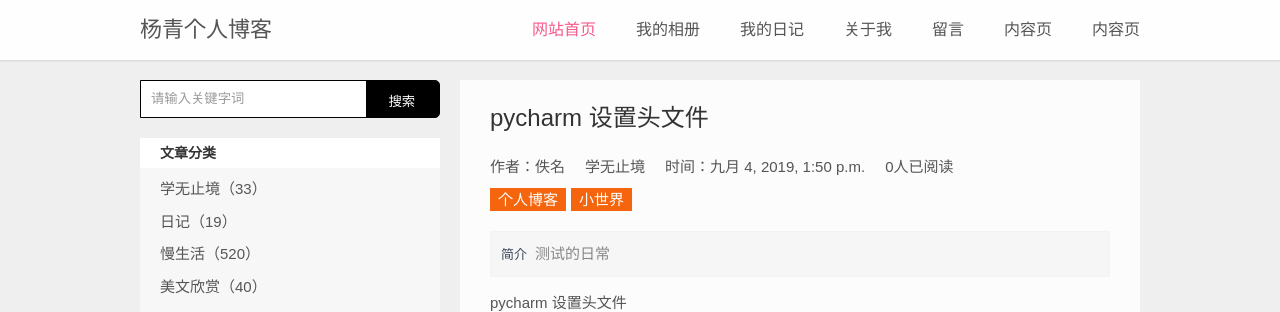
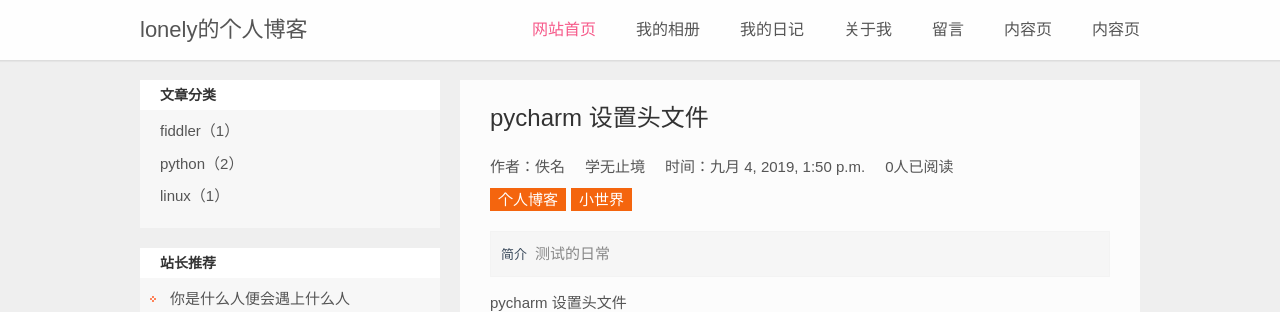
Before and after one commit to woaiya/lonely, a Django app: page /blog/graphic/2 in a window 1280 px wide. Shown: the top 312 px of the page. Run offline with Django 3.2, Linux system fonts and the light colour scheme; data comes from the database, SQL or seed files in the repository; some libraries are stand-ins or nearby versions.

Commit message:
删除部分不需要的功能，完善部分功能

```diff
--- a/myblog/urls.py
+++ b/myblog/urls.py
@@ -9,5 +9,6 @@
 app_name = 'myblog'
 urlpatterns = [
     path('index/', views.index, name='index'),
+    path('mydiary/', views.mydiary, name='mydiary'),
     path('graphic/<graphic_id>', views.graphic, name='graphic'),
 ]
--- a/myblog/views.py
+++ b/myblog/views.py
@@ -2,8 +2,10 @@
 
 # Create your views here.
 
-from myblog.models import GraphicRecordModels
+from myblog.models import GraphicRecordModels, ArticleRecordModels, LearnTypeModels
 from django.core.paginator import Paginator
+
+from django.db.models.aggregates import Count
 
 
 def index(request):
@@ -11,7 +13,19 @@
     博客主页
     """
     graphic_data = Paginator(GraphicRecordModels.objects.filter(graphic_state=1).order_by('graphic_id'), 10)
-    return render(request, 'myblog/index.html', {'posts': graphic_data.page(1)})
+    classify = article_classify()
+    return render(request, 'myblog/index.html', {
+        'posts': graphic_data.page(1),
+        'classify': classify
+    })
+
+
+def mydiary(request):
+    """
+    文章博客主页，我的日记
+    """
+    article_data = Paginator(ArticleRecordModels.objects.filter(article_state=1).order_by('article_id'), 10)
+    return render(request, 'myblog/list.html', {'posts': article_data.page(1)})
 
 
 def graphic(request, graphic_id):
@@ -21,17 +35,35 @@
     graphic_data = GraphicRecordModels.objects.get(graphic_id=graphic_id)
     graphic_all = GraphicRecordModels.objects.exclude(graphic_state=0)
     if int(graphic_id) > 1:
-        # 上一篇 __lt 小于graphic_id  last()最后一个ID
         last_data = graphic_all.filter(graphic_id__lt=graphic_id).last()
     else:
         last_data = None
     if int(graphic_id) < graphic_all.count():
-        # 上一篇 __gt 大于graphic_id  first()第一个ID
         next_data = graphic_all.filter(graphic_id__gt=graphic_id).first()
     else:
         next_data = None
+    classify = article_classify()
+    view = view_ranking()
     return render(request, 'myblog/info.html', {
         'posts': graphic_data,
         'last': last_data,
-        'next': next_data
+        'next': next_data,
+        'classify': classify,
+        'views': view
     })
+
+
+def article_classify():
+    """
+    文章分类
+    """
+    learn_num = LearnTypeModels.objects.filter(learn_state=1).annotate(num_articles=Count('graphicrecordmodels')).filter(num_articles__gt=0)
+    return learn_num
+
+
+def view_ranking():
+    """
+    浏览排行榜
+    """
+    view = GraphicRecordModels.objects.filter(graphic_state=1)[:2]
+    return view
--- a/templates/myblog/info.html
+++ b/templates/myblog/info.html
@@ -2,9 +2,9 @@
 <html>
 <head>
 <meta charset="UTF-8">
-<title>首页_杨青个人博客 - 一个站在web前端设计之路的女技术员个人博客网站</title>
-<meta name="keywords" content="个人博客,杨青个人博客,个人博客模板,杨青" />
-<meta name="description" content="杨青个人博客，是一个站在web前端设计之路的女程序员个人网站，提供个人博客模板免费资源下载的个人原创网站。" />
+<title>lonely的博客</title>
+<meta name="keywords" content="个人博客lonely" />
+<meta name="description" content="个人博客lonely" />
 <meta name="viewport" content="width=device-width, initial-scale=1.0">
 <link href="/static/myblog/css/base.css" rel="stylesheet">
 <link href="/static/myblog/css/index.css" rel="stylesheet">
@@ -19,7 +19,7 @@
 <body>
 <header class="header-navigation" id="header">
   <nav>
-    <div class="logo"><a href="/">杨青个人博客</a></div>
+    <div class="logo"><a href="/">lonely的个人博客</a></div>
     <h2 id="mnavh"><span class="navicon"></span></h2>
     <ul id="starlist">
       <li><a href="{% url 'myblog:index' %}">网站首页</a></li>
@@ -34,6 +34,7 @@
 </header>
 <article>
   <aside class="l_box">
+  <!--
     <div class="search">
       <form action="/e/search/index.php" method="post" name="searchform" id="searchform">
         <input name="keyboard" id="keyboard" class="input_text" value="请输入关键字词" style="color: rgb(153, 153, 153);" onfocus="if(value=='请输入关键字词'){this.style.color='#000';value=''}" onblur="if(value==''){this.style.color='#999';value='请输入关键字词'}" type="text">
@@ -43,13 +44,13 @@
         <input name="Submit" class="input_submit" value="搜索" type="submit">
       </form>
     </div>
+    -->
     <div class="fenlei">
       <h2>文章分类</h2>
       <ul>
-        <li><a href="/">学无止境（33）</a></li>
-        <li><a href="/">日记（19）</a></li>
-        <li><a href="/">慢生活（520）</a></li>
-        <li><a href="/">美文欣赏（40）</a></li>
+          {% for article in classify %}
+              <li><a href="/">{{ article.learn_name }}（{{ article.num_articles }}）</a></li>
+          {% endfor %}
       </ul>
     </div>
     <div class="tuijian">
@@ -68,28 +69,36 @@
     <div class="tuijian">
       <h2>点击排行</h2>
       <ul>
-        <li><a href="/">你是什么人便会遇上什么人</a></li>
-        <li><a href="/">帝国cms 列表页调用子栏目，没有则不显示栏目名称</a></li>
-        <li><a href="/">第二届 优秀个人博客模板比赛参选活动</a></li>
-        <li><a href="/">个人博客模板《绅士》后台管理</a></li>
-        <li><a href="/">你是什么人便会遇上什么人</a></li>
-        <li><a href="/">帝国cms 列表页调用子栏目，没有则不显示栏目名称</a></li>
-        <li><a href="/">第二届 优秀个人博客模板比赛参选活动</a></li>
-        <li><a href="/">个人博客模板《绅士》后台管理</a></li>
+          {% for view in views %}
+              <li><a href="{% url 'myblog:graphic' view.graphic_id %}">{{ view.graphic_title }}</a></li>
+          {% endfor %}
       </ul>
     </div>
     <div class="cloud">
       <h2>标签云</h2>
       <ul>
-        <a href="/">陌上花开</a> <a href="/">校园生活</a> <a href="/">html5</a> <a href="/">SumSung</a> <a href="/">青春</a> <a href="/">温暖</a> <a href="/">阳光</a> <a href="/">三星</a><a href="/">索尼</a> <a href="/">华维荣耀</a> <a href="/">三星</a> <a href="/">索尼</a>
+          <a href="/">陌上花开</a>
+          <a href="/">校园生活</a>
+          <a href="/">html5</a>
+          <a href="/">SumSung</a>
+          <a href="/">青春</a>
+          <a href="/">温暖</a>
+          <a href="/">阳光</a>
+          <a href="/">三星</a>
+          <a href="/">索尼</a>
+          <a href="/">华维荣耀</a>
+          <a href="/">三星</a>
+          <a href="/">索尼</a>
       </ul>
     </div>
+  <!--
     <div class="guanzhu">
       <h2>关注我 么么哒</h2>
       <ul>
         <img src="/static/myblog/images/wx.jpg">
       </ul>
     </div>
+    -->
   </aside>
   <main>
     <div class="infosbox">
@@ -109,10 +118,12 @@
             {{ posts.graphic_body|safe }}
         </div>
       </div>
+    <!--
       <div class="share">
         <p class="diggit"><a href="JavaScript:makeRequest('/e/public/digg/?classid=3&amp;id=19&amp;dotop=1&amp;doajax=1&amp;ajaxarea=diggnum','EchoReturnedText','GET','');"> 很赞哦！ </a>
             (<b id="diggnum"><script type="text/javascript" src="/e/public/ViewClick/?classid=2&id=20&down=5"></script>13</b>)</p>
       </div>
+      -->
       <div class="nextinfo">
           {% if last != None %}
               <p>上一篇：<a href="{% url 'myblog:graphic' last.graphic_id %}">{{ last.graphic_title }}</a></p>
@@ -121,6 +132,7 @@
               <p>下一篇：<a href="{% url 'myblog:graphic' next.graphic_id %}">{{ next.graphic_title }}</a></p>
           {% endif %}
       </div>
+    <!--
       <div class="news_pl">
         <h2>文章评论</h2>
         <div class="gbko">
@@ -140,7 +152,6 @@
               </div>
             </ul>
           </div>
-
           <script>
 		  function CheckPl(obj)
 		  {
@@ -174,6 +185,7 @@
           </form>
         </div>
       </div>
+      -->
     </div>
   </main>
 </article>
```
Also changed, not shown: templates/myblog/index.html (+13 -10 lines), templates/myblog/list.html (+13 -47 lines).
